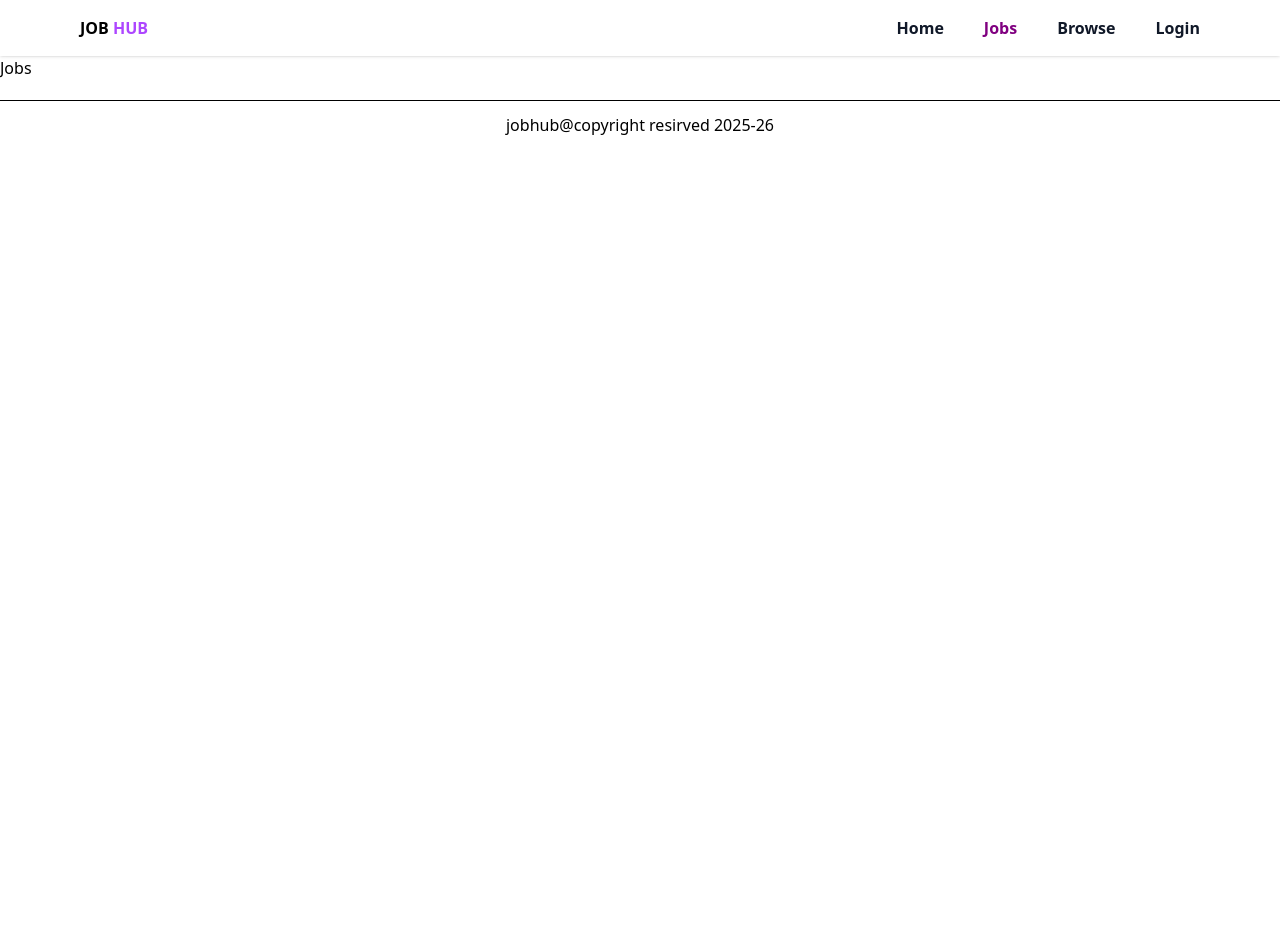
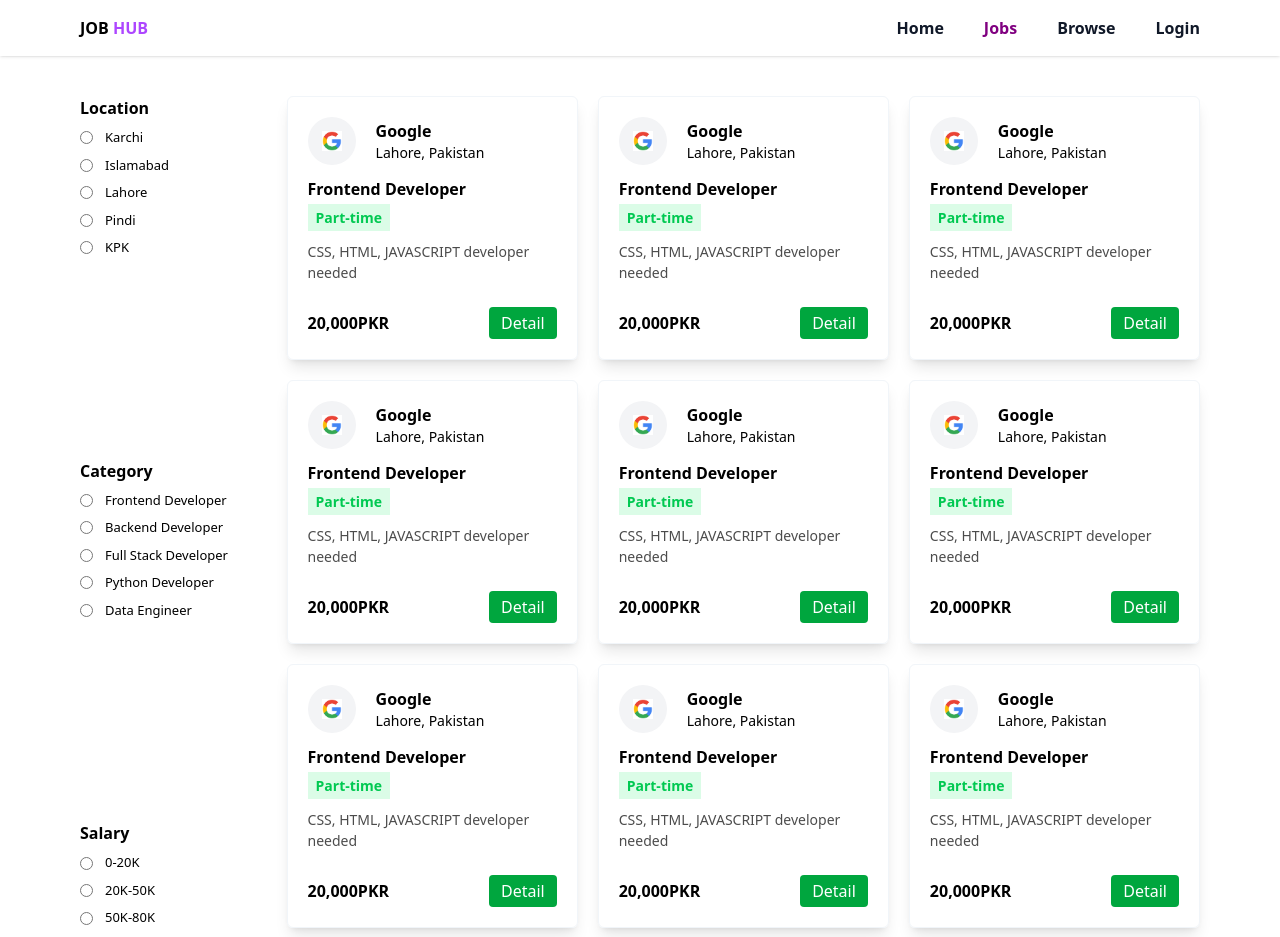
Before and after one commit to sajjadali524/job-portal, a React (Vite) app in the folder frontend/: page /jobs in a window 1280 px wide. Shown: the top 937 px of the page. Before the commit the page ends 800 px from the top, so only its background shows below. Built offline with nearby package versions, Linux system fonts and the light colour scheme.

Commit message:
adding features

```diff
--- /dev/null
+++ b/frontend/src/components/FilterJobsCategory.jsx
@@ -0,0 +1,87 @@
+import React from "react";
+
+const FilterJobsCategory = () => {
+  return (
+    <div className="grid lg:grid-cols-1 md:grid-cols-1 grid-cols-2 space-y-3 lg:w-1/5 md:w-1/5 w-full">
+      <div className="space-y-2">
+        <h1 className="font-semibold">Location</h1>
+        <div className="space-y-2">
+            <div className="flex items-center space-x-3">
+                <input type="radio" name="location" />
+                <label htmlFor="location"  className="font-medium text-[13px]">Karchi</label>
+            </div>
+            <div className="flex items-center space-x-3">
+                <input type="radio" name="location" />
+                <label htmlFor="location"  className="font-medium text-[13px]">Islamabad</label>
+            </div>
+            <div className="flex items-center space-x-3">
+                <input type="radio" name="location" />
+                <label htmlFor="location"  className="font-medium text-[13px]">Lahore</label>
+            </div>
+            <div className="flex items-center space-x-3">
+                <input type="radio" name="location" />
+                <label htmlFor="location"  className="font-medium text-[13px]">Pindi</label>
+            </div>
+            <div className="flex items-center space-x-3">
+                <input type="radio" name="location" />
+                <label htmlFor="location"  className="font-medium text-[13px]">KPK</label>
+            </div>
+        </div>
+      </div>
+
+      <div className="space-y-2">
+        <h1 className="font-semibold">Category</h1>
+        <div className="space-y-2">
+            <div className="flex items-center space-x-3">
+                <input type="radio" name="category" />
+                <label htmlFor="location"  className="font-medium text-[13px]">Frontend Developer</label>
+            </div>
+            <div className="flex items-center space-x-3">
+                <input type="radio" name="category" />
+                <label htmlFor="location"  className="font-medium text-[13px]">Backend Developer</label>
+            </div>
+            <div className="flex items-center space-x-3">
+                <input type="radio" name="category" />
+                <label htmlFor="location"  className="font-medium text-[13px]">Full Stack Developer</label>
+            </div>
+            <div className="flex items-center space-x-3">
+                <input type="radio" name="category" />
+                <label htmlFor="location"  className="font-medium text-[13px]">Python Developer</label>
+            </div>
+            <div className="flex items-center space-x-3">
+                <input type="radio" name="category" />
+                <label htmlFor="location"  className="font-medium text-[13px]">Data Engineer</label>
+            </div>
+        </div>
+      </div>
+
+      <div className="space-y-2">
+        <h1 className="font-semibold">Salary</h1>
+        <div className="space-y-2">
+            <div className="flex items-center space-x-3">
+                <input type="radio" name="salary" />
+                <label htmlFor="location"  className="font-medium text-[13px]">0-20K</label>
+            </div>
+            <div className="flex items-center space-x-3">
+                <input type="radio" name="salary" />
+                <label htmlFor="location"  className="font-medium text-[13px]">20K-50K</label>
+            </div>
+            <div className="flex items-center space-x-3">
+                <input type="radio" name="salary" />
+                <label htmlFor="location"  className="font-medium text-[13px]">50K-80K</label>
+            </div>
+            <div className="flex items-center space-x-3">
+                <input type="radio" name="salary" />
+                <label htmlFor="location"  className="font-medium text-[13px]">80K-100K</label>
+            </div>
+            <div className="flex items-center space-x-3">
+                <input type="radio" name="salary" />
+                <label htmlFor="location"  className="font-medium text-[13px]">100K-500K</label>
+            </div>
+        </div>
+      </div>
+    </div>
+  )
+}
+
+export default FilterJobsCategory;
--- /dev/null
+++ b/frontend/src/components/HomeHeroSearchAndCategory.jsx
@@ -0,0 +1,73 @@
+import React, { useRef } from "react";
+import { FaArrowCircleLeft } from "react-icons/fa";
+import { FaArrowCircleRight } from "react-icons/fa";
+import { IoSearch } from "react-icons/io5";
+
+const HomeHeroSearchAndCategory = () => {
+  const scrollRef = useRef(null);
+  const jobCategory = [
+    "Frontend Developer",
+    "Backend Developer",
+    "Data Engineer",
+    "Software Engineer",
+    "AI Engineer",
+    "PHP Laravel Developr",
+  ];
+
+  console.log(scrollRef.current);
+  const scrollLeft = () => {
+    if (scrollRef.current) {
+      scrollRef.current.scrollLeft -= 150;
+    }
+  };
+
+  const scrollRight = () => {
+    if (scrollRef.current) {
+      scrollRef.current.scrollLeft += 150;
+    }
+  };
+  return (
+    <>
+      <div className="relative z-10 flex items-center bg-white rounded-full shadow-lg mt-7 lg:w-[500px] md:w-[500px] w-1/1">
+        <input
+          type="text"
+          placeholder="Find your dream job"
+          className="outline-none px-4 py-2 w-full text-black rounded-l-full"
+        />
+        <button className="bg-green-500 p-3 cursor-pointer rounded-r-full">
+          <IoSearch />
+        </button>
+      </div>
+
+      <div className="w-full flex items-center justify-center mt-7">
+        <div className="flex items-center gap-5 lg:w-[500px] md:w-[500px] w-1/1">
+          <FaArrowCircleLeft
+            className="lg:text-[35px] md:text-[35px] text-[50px] cursor-pointer"
+            onClick={scrollLeft}
+          />
+          <div
+            ref={scrollRef}
+            className="flex items-center gap-5 overflow-hidden"
+          >
+            {jobCategory.map((item, index) => {
+              return (
+                <button
+                  key={index}
+                  className="bg-gray-100 shadow-lg rounded-full px-4 py-2 text-black cursor-pointer font-medium text-[14px] hover:bg-gray-200 whitespace-nowrap"
+                >
+                  {item}
+                </button>
+              );
+            })}
+          </div>
+          <FaArrowCircleRight
+            className="lg:text-[35px] md:text-[35px] text-[50px] cursor-pointer"
+            onClick={scrollRight}
+          />
+        </div>
+      </div>
+    </>
+  );
+};
+
+export default HomeHeroSearchAndCategory;
--- a/frontend/src/components/JobCard.jsx
+++ b/frontend/src/components/JobCard.jsx
@@ -3,9 +3,9 @@
 
 const JobCard = () => {
   return (
-    <div className="w-[380px] p-5 border space-y-3">
+    <div className="w-full p-5 shadow-lg space-y-3 rounded-md border border-slate-100">
       <div className="flex items-center gap-5">
-            <div className="w-14 h-14 flex items-center justify-center bg-red-500">
+        <div className="w-12 h-12 flex items-center justify-center bg-gray-100 rounded-full">
           <img src={google} alt="logo" className="w-5 h-5" />
         </div>
         <div className="">
@@ -14,19 +14,25 @@
         </div>
       </div>
 
-        <div>
+      <div className="space-y-1">
         <h1 className="text-md font-semibold">Frontend Developer</h1>
-            <span className="text-green-500 font-semibold text-sm bg-green-100 p-1">Part-time</span>
+        <span className="text-green-500 font-semibold text-sm bg-green-100 p-1 px-2">
+          Part-time
+        </span>
       </div>
 
-        <p className="text-[15px] opacity-70">CSS, HTML, JAVASCRIPT developer needed</p>
+      <p className="text-[14px] opacity-70 font-600">
+        CSS, HTML, JAVASCRIPT developer needed
+      </p>
 
       <div className="flex items-center justify-between pt-3">
         <h1 className="text-md font-semibold">20,000PKR</h1>
-            <button className="font-medium bg-green-600 px-3 py-1 rounded-sm text-white cursor-pointer">Apply Now</button>
+        <button className="font-medium bg-green-600 px-3 py-1 rounded-sm text-white cursor-pointer">
+          Detail
+        </button>
       </div>
     </div>
-  )
-}
+  );
+};
 
 export default JobCard;
--- a/frontend/src/pages/Browse.jsx
+++ b/frontend/src/pages/Browse.jsx
@@ -1,9 +1,24 @@
 import React from "react";
+import JobCard from "../components/JobCard";
 
 const Browse = () => {
   return (
-    <div>
-      Browse
+    <div className="grid lg:grid-cols-3 md:grid-cos-2 grid-cols-1 gap-5 lg:px-20 md:px-10 px-3 mt-10">
+      <JobCard />
+      <JobCard />
+      <JobCard />
+      <JobCard />
+      <JobCard />
+      <JobCard />
+      <JobCard />
+      <JobCard />
+      <JobCard />
+      <JobCard />
+      <JobCard />
+      <JobCard />
+      <JobCard />
+      <JobCard />
+      <JobCard />
     </div>
   )
 }
--- a/frontend/src/pages/Home.jsx
+++ b/frontend/src/pages/Home.jsx
@@ -1,7 +1,7 @@
 import React from "react";
 import back_image from "../assets/background/background-1.jpg";
-import { IoSearch } from "react-icons/io5";
 import JobCard from "../components/JobCard";
+import HomeHeroSearchAndCategory from "../components/HomeHeroSearchAndCategory";
 
 const Home = () => {
   return (
@@ -18,41 +18,33 @@
           style={{ backgroundColor: "rgba(0,0,0,0.6)" }}
         ></div>
 
-        <div className="relative z-10 text-center text-white space-y-2">
-          <h1 className="font-semibold lg:text-[40px] md:text-[35px] text-[20px]">
+        <div className="relative flex flex-col items-center justify-center z-10 text-center text-white space-y-2 w-full">
+          <h1 className="font-semibold lg:text-[40px] md:text-[35px] text-[25px]">
             <span className="text-green-500">2,568</span> job available
           </h1>
-          <h1 className="font-semibold lg:text-[40px] md:text-[35px] text-[20px]">
+          <h1 className="font-semibold lg:text-[40px] md:text-[35px] text-[23px]">
             You can choose your dream job
           </h1>
-          <p className="lg:text-[14px] md:text-[12px] text-[10px] font-medium">
+          <p className="lg:text-[14px] md:text-[12px] text-[11px] font-medium">
             Find great job for build your bright career. Have many job in this
             platform.
           </p>
 
-          <div className="relative z-10 flex items-center bg-white rounded-full shadow-lg mt-7">
-            <input
-              type="text"
-              placeholder="Find your job"
-              className="outline-none px-4 py-2 w-full text-black rounded-l-full"
-            />
-            <button className="bg-green-500 p-3 cursor-pointer rounded-r-full">
-              <IoSearch />
-            </button>
-          </div>
+          <HomeHeroSearchAndCategory />
+
         </div>
       </div>
 
       <div className="lg:px-20 md:px-10 px-3 pt-10 w-full">
         <div className="flex flex-colietms-center justify-center">
           <div className="flex flex-col items-center justify-center gap-2">
-            <h1 className="font-semibold text-[30px] text-center text-purple-500">
-              Recent Jobs Opening
+            <h1 className="font-semibold text-[25px] text-center opacity-90">
+              RECENT JOB OPENINGS
             </h1>
-            <div className="w-24 h-1 bg-green-500 rounded-md"></div>
+            <div className="w-24 h-1 bg-purple-500 rounded-md"></div>
           </div>
         </div>
-        <div className="grid grid-cols-3 gap-5 items-center justify-items-center pt-10">
+        <div className="grid lg:grid-cols-3 md:grid-cols-2 grid-cols-1 gap-5 items-center justify-items-center pt-10">
           <JobCard />
           <JobCard />
           <JobCard />
--- a/frontend/src/pages/Jobs.jsx
+++ b/frontend/src/pages/Jobs.jsx
@@ -1,9 +1,25 @@
 import React from "react";
+import FilterJobsCategory from "../components/FilterJobsCategory";
+import JobCard from "../components/JobCard";
 
 const Jobs = () => {
   return (
-    <div>
-      Jobs
+    <div className="lg:flex md:flex block space-y-10 lg:px-20 md:px-10 px-3 lg:pt-10 pt-5">
+      <FilterJobsCategory />
+      <div className="grid lg:grid-cols-3 md:grid-cols-2 grid-cols-1 gap-5">
+        <JobCard />
+        <JobCard />
+        <JobCard />
+        <JobCard />
+        <JobCard />
+        <JobCard />
+        <JobCard />
+        <JobCard />
+        <JobCard />
+        <JobCard />
+        <JobCard />
+        <JobCard />
+      </div>
     </div>
   )
 }
```
Also changed, not shown: frontend/src/components/Header/Header.jsx (+19 -8 lines). Lines whose indentation alone changed are shown as unchanged.
